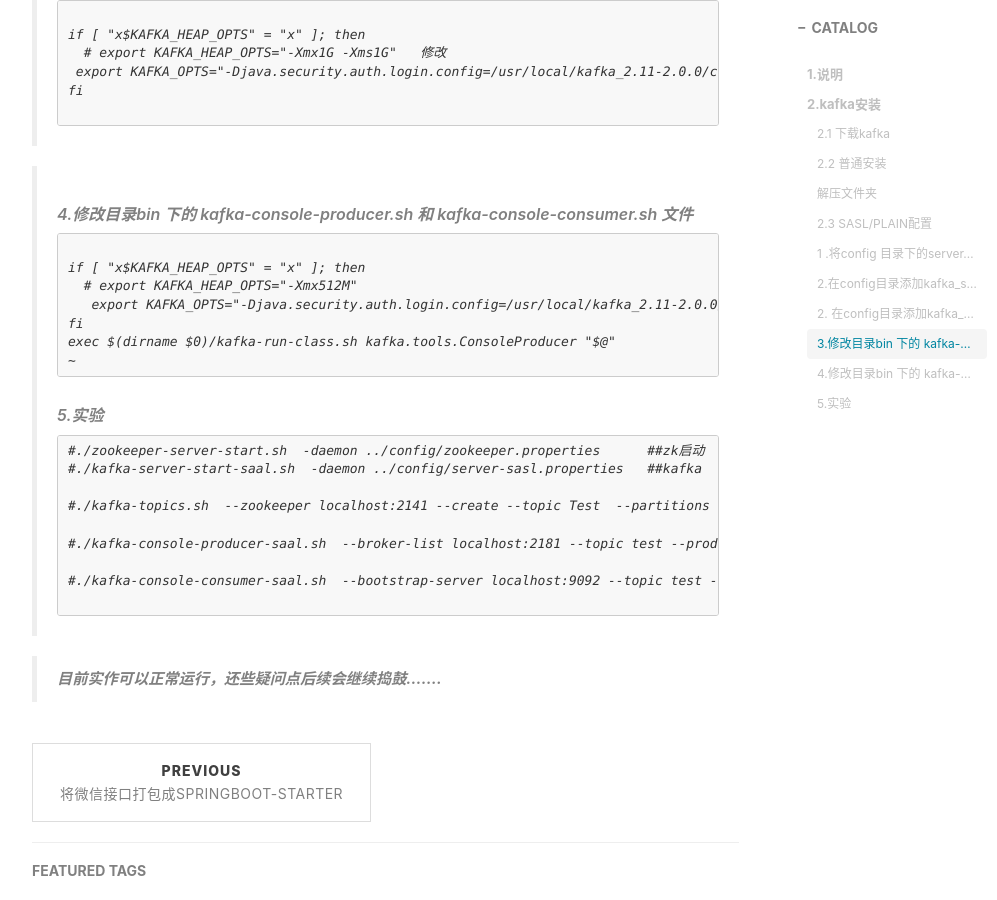
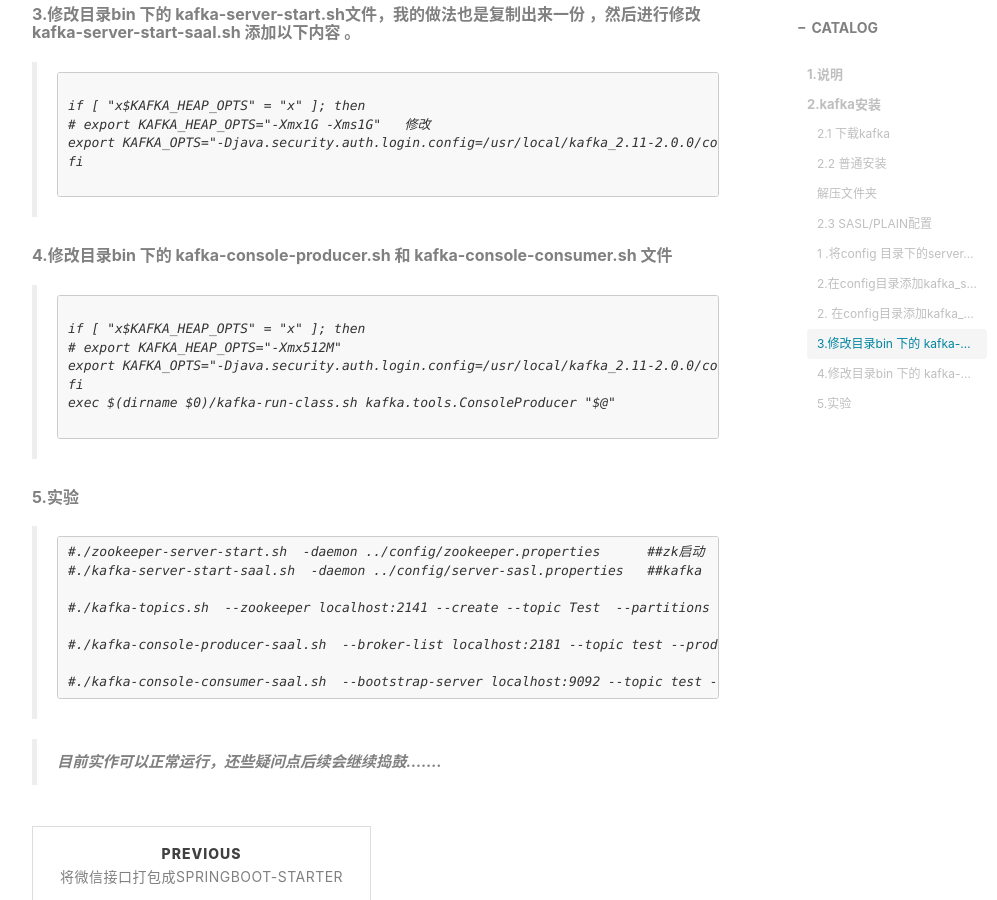
Before and after one commit to althos/althos.github.io, a Jekyll site: the page built from _posts/2018-09-29-Kafka操作.md, in a window 1280 px wide and 900 px high, scrolled down 2276 px. Shown: the whole window, without its empty margins (233-1230 px from the left). Built offline with Jekyll 4.4.1, drawn with Linux system fonts in a browser that asks for light colours; nearby versions of some CDN libraries; comment, search, counter and statistics services are not loaded; some of the changed text lies outside the part shown.

Commit message:
调整样式

````diff
--- a/_posts/2018-09-29-Kafka操作.md
+++ b/_posts/2018-09-29-Kafka操作.md
@@ -33,17 +33,21 @@
 
 ###### 2.2 普通安装
 
-> ###### 解压文件夹
->
+###### **解压文件夹**
+
 > ```
 > 1 启动zookeeper： 进入/usr/local/kafka_2.11-2.0.0/bin，执行
 > #./zookeeper-server-start.sh  -daemon ../config/zookeeper.properties
+>
 > 2 启动kafka-server:进入/usr/local/kafka_2.11-2.0.0/bin，执行
 > #./kafka-server-start.sh      -daemon ../config/server.properties
+>
 > 3 创建topic
 > #./kafka-topics.sh  --zookeeper localhost:2141 --create --topic test --partitions 1 --replication-factor 1
+>
 > 4 创建生产者
 > #./kafka-console-producer.sh --broker-list localhost:9092 --topic test
+>
 > 5 消费者
 > #./kafka-console-consumer.sh --bootstrap-server localhost:9092 --topic test --from-beginning
 > ```
@@ -83,45 +91,49 @@
 
 
 
->###### 2. 在config目录添加kafka_client_jaas.conf
->
+###### **2. 在config目录添加kafka_client_jaas.conf**
+
 >```
 >KafkaClient {
->        org.apache.kafka.common.security.plain.PlainLoginModule required
->        username="mooc"
->        password="moocpswd";
+>    org.apache.kafka.common.security.plain.PlainLoginModule required
+>    username="mooc"
+>    password="moocpswd";
 >};
 >```
 
 
 
->###### 3.修改目录bin 下的 kafka-server-start.sh文件，我的做法也是复制出来一份 ，然后进行修改kafka-server-start-saal.sh  添加以下内容 。
->
+###### **3.修改目录bin 下的 kafka-server-start.sh文件，我的做法也是复制出来一份 ，然后进行修改kafka-server-start-saal.sh  添加以下内容 。**
+
 >```
 >
 >if [ "x$KAFKA_HEAP_OPTS" = "x" ]; then
->   # export KAFKA_HEAP_OPTS="-Xmx1G -Xms1G"   修改
->  export KAFKA_OPTS="-Djava.security.auth.login.config=/usr/local/kafka_2.11-2.0.0/config/kafka_server_jaas.conf"
+># export KAFKA_HEAP_OPTS="-Xmx1G -Xms1G"   修改
+>export KAFKA_OPTS="-Djava.security.auth.login.config=/usr/local/kafka_2.11-2.0.0/config/kafka_server_jaas.conf"
 >fi
 >
 >```
 
 
 
->###### 4.修改目录bin 下的  kafka-console-producer.sh 和 kafka-console-consumer.sh 文件
->
+###### **4.修改目录bin 下的  kafka-console-producer.sh 和 kafka-console-consumer.sh 文件**
+
 >```
 >
 >if [ "x$KAFKA_HEAP_OPTS" = "x" ]; then
->   # export KAFKA_HEAP_OPTS="-Xmx512M"
->    export KAFKA_OPTS="-Djava.security.auth.login.config=/usr/local/kafka_2.11-2.0.0/config/kafka_client_jaas.conf"
+># export KAFKA_HEAP_OPTS="-Xmx512M"
+>export KAFKA_OPTS="-Djava.security.auth.login.config=/usr/local/kafka_2.11-2.0.0/config/kafka_client_jaas.conf"
 >fi
 >exec $(dirname $0)/kafka-run-class.sh kafka.tools.ConsoleProducer "$@"
->~
+>
 >```
->
->###### 5.实验
->
+
+
+
+
+
+###### **5.实验**
+
 >```
 >#./zookeeper-server-start.sh  -daemon ../config/zookeeper.properties      ##zk启动
 >#./kafka-server-start-saal.sh  -daemon ../config/server-sasl.properties   ##kafka
@@ -131,7 +143,6 @@
 >#./kafka-console-producer-saal.sh  --broker-list localhost:2181 --topic test --producer-property security.protocol=SASL_PLAINTEXT --producer-property sasl.mechanism=PLAIN                                                    ####生产端
 >
 >#./kafka-console-consumer-saal.sh  --bootstrap-server localhost:9092 --topic test --consumer-property security.protocol=SASL_PLAINTEXT --consumer-property sasl.mechanism=PLAIN --from-beginning                                   ####消费端
->
 >```
 
 
````
Also changed, not shown: other parts of _posts/2018-09-29-Kafka操作.md (+7 -3 lines).
